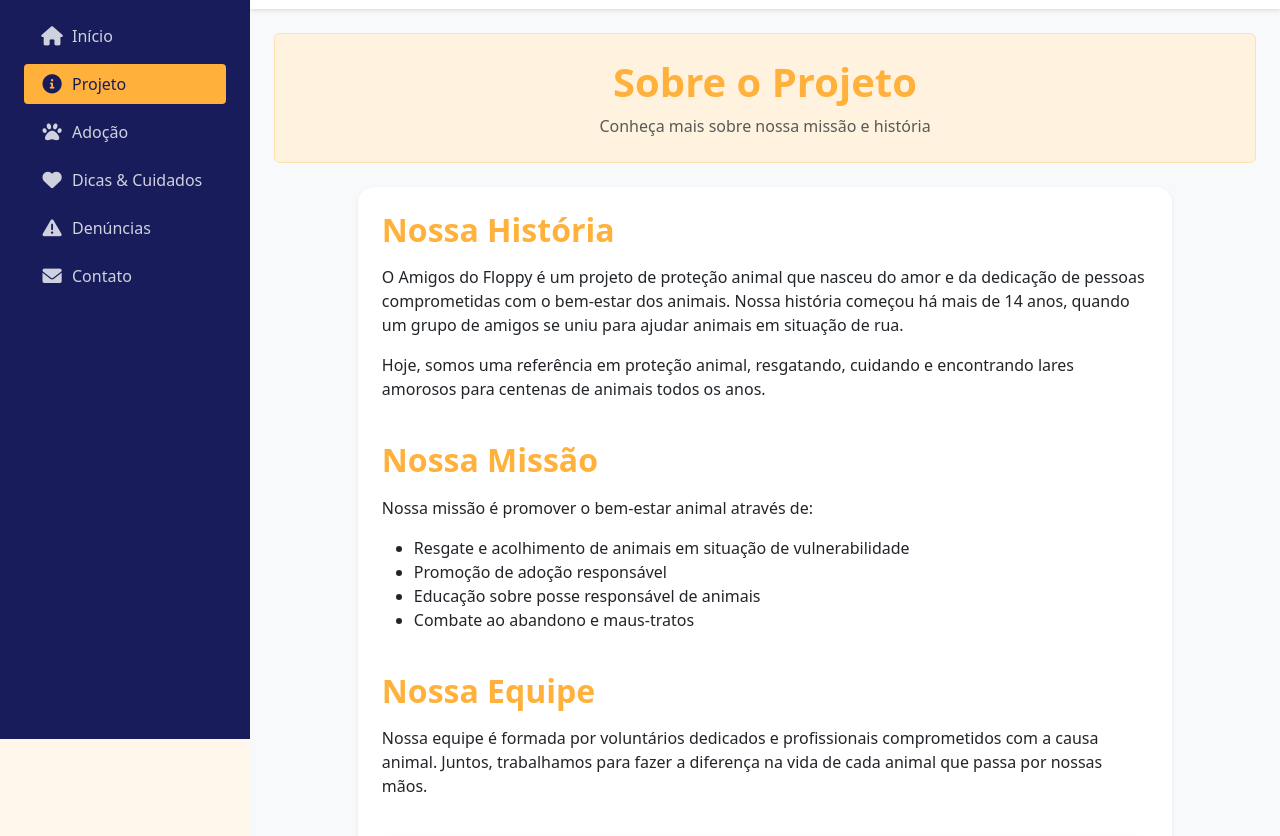
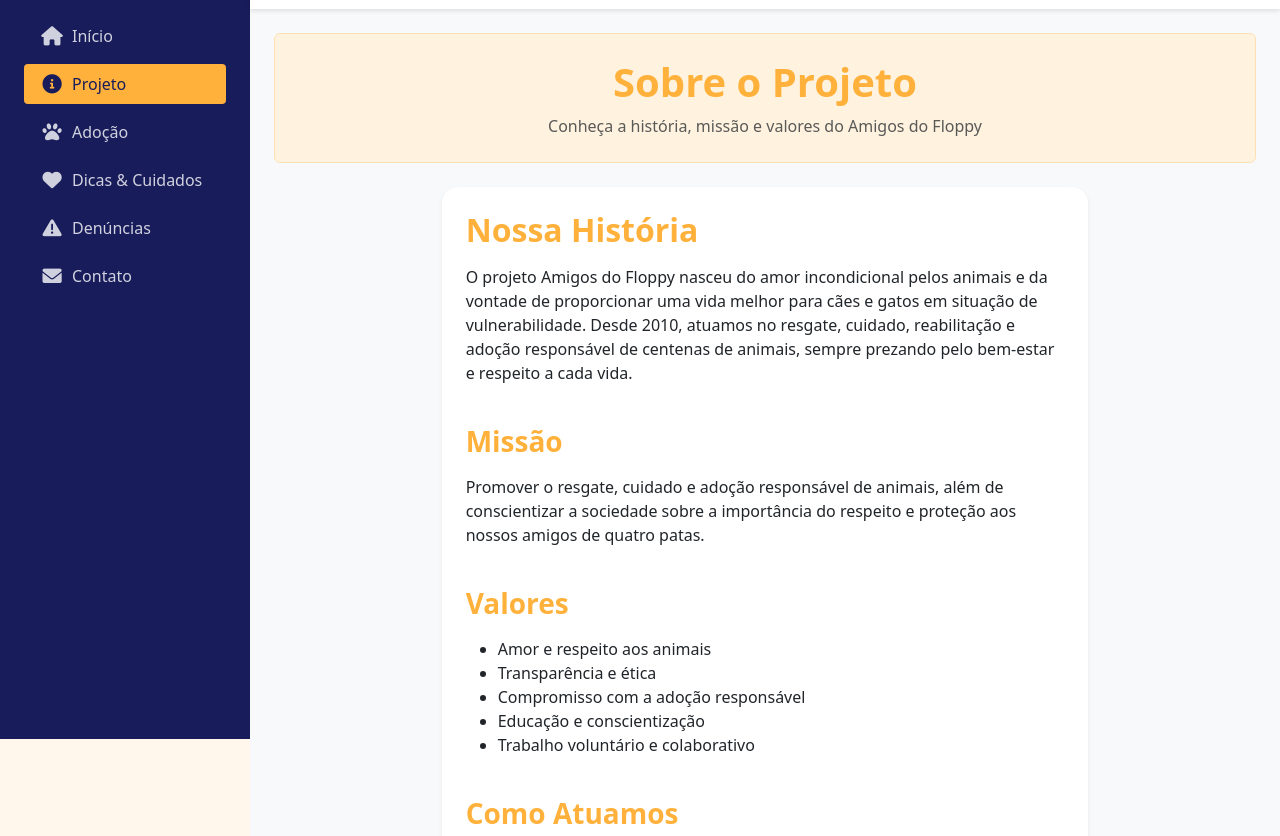
Before and after one commit to henrylima1/amigos-do-floppy, a plain HTML site: page projeto.html in a window 1280 px wide. Shown: the part 61-897 px from the top of the page. Drawn offline with nearby package versions, Linux system fonts and the light colour scheme.

Commit message:
Finalização

```diff
--- a/projeto.html
+++ b/projeto.html
@@ -63,28 +63,26 @@
             <main class="content-area p-4">
                 <section class="welcome-section mb-4 p-4 rounded bg-welcome">
                     <h1 class="fw-bold text-center text-orange mb-2">Sobre o Projeto</h1>
-                    <p class="text-center text-muted mb-0">Conheça mais sobre nossa missão e história</p>
+                    <p class="text-center text-muted mb-0">Conheça a história, missão e valores do Amigos do Floppy</p>
                 </section>
                 <section class="project-section mb-5">
                     <div class="row justify-content-center">
-                        <div class="col-lg-10">
+                        <div class="col-lg-8">
                             <div class="card p-4 border-0 shadow-sm bg-white rounded-4">
                                 <h2 class="fw-bold mb-3 text-orange">Nossa História</h2>
-                                <p>O Amigos do Floppy é um projeto de proteção animal que nasceu do amor e da dedicação de pessoas comprometidas com o bem-estar dos animais. Nossa história começou há mais de 14 anos, quando um grupo de amigos se uniu para ajudar animais em situação de rua.</p>
-                                <p>Hoje, somos uma referência em proteção animal, resgatando, cuidando e encontrando lares amorosos para centenas de animais todos os anos.</p>
-
-                                <h2 class="fw-bold mb-3 mt-4 text-orange">Nossa Missão</h2>
-                                <p>Nossa missão é promover o bem-estar animal através de:</p>
+                                <p>O projeto Amigos do Floppy nasceu do amor incondicional pelos animais e da vontade de proporcionar uma vida melhor para cães e gatos em situação de vulnerabilidade. Desde 2010, atuamos no resgate, cuidado, reabilitação e adoção responsável de centenas de animais, sempre prezando pelo bem-estar e respeito a cada vida.</p>
+                                <h3 class="fw-bold mt-4 mb-3 text-orange">Missão</h3>
+                                <p>Promover o resgate, cuidado e adoção responsável de animais, além de conscientizar a sociedade sobre a importância do respeito e proteção aos nossos amigos de quatro patas.</p>
+                                <h3 class="fw-bold mt-4 mb-3 text-orange">Valores</h3>
                                 <ul>
-                                    <li>Resgate e acolhimento de animais em situação de vulnerabilidade</li>
-                                    <li>Promoção de adoção responsável</li>
-                                    <li>Educação sobre posse responsável de animais</li>
-                                    <li>Combate ao abandono e maus-tratos</li>
+                                    <li>Amor e respeito aos animais</li>
+                                    <li>Transparência e ética</li>
+                                    <li>Compromisso com a adoção responsável</li>
+                                    <li>Educação e conscientização</li>
+                                    <li>Trabalho voluntário e colaborativo</li>
                                 </ul>
-
-                                <h2 class="fw-bold mb-3 mt-4 text-orange">Nossa Equipe</h2>
-                                <p>Nossa equipe é formada por voluntários dedicados e profissionais comprometidos com a causa animal. Juntos, trabalhamos para fazer a diferença na vida de cada animal que passa por nossas mãos.</p>
-
+                                <h3 class="fw-bold mt-4 mb-3 text-orange">Como Atuamos</h3>
+                                <p>Realizamos resgates, oferecemos cuidados veterinários, promovemos campanhas de adoção e eventos educativos, além de manter uma rede de lares temporários e voluntários engajados na causa animal.</p>
                                 <div class="text-center mt-4">
                                     <img src="img/equipe.jpg" alt="Nossa Equipe" class="img-fluid rounded-4 equipe-img" style="max-width: 800px; width: 100%; height: auto; box-shadow: 0 4px 12px rgba(0,0,0,0.1);">
                                 </div>
```
